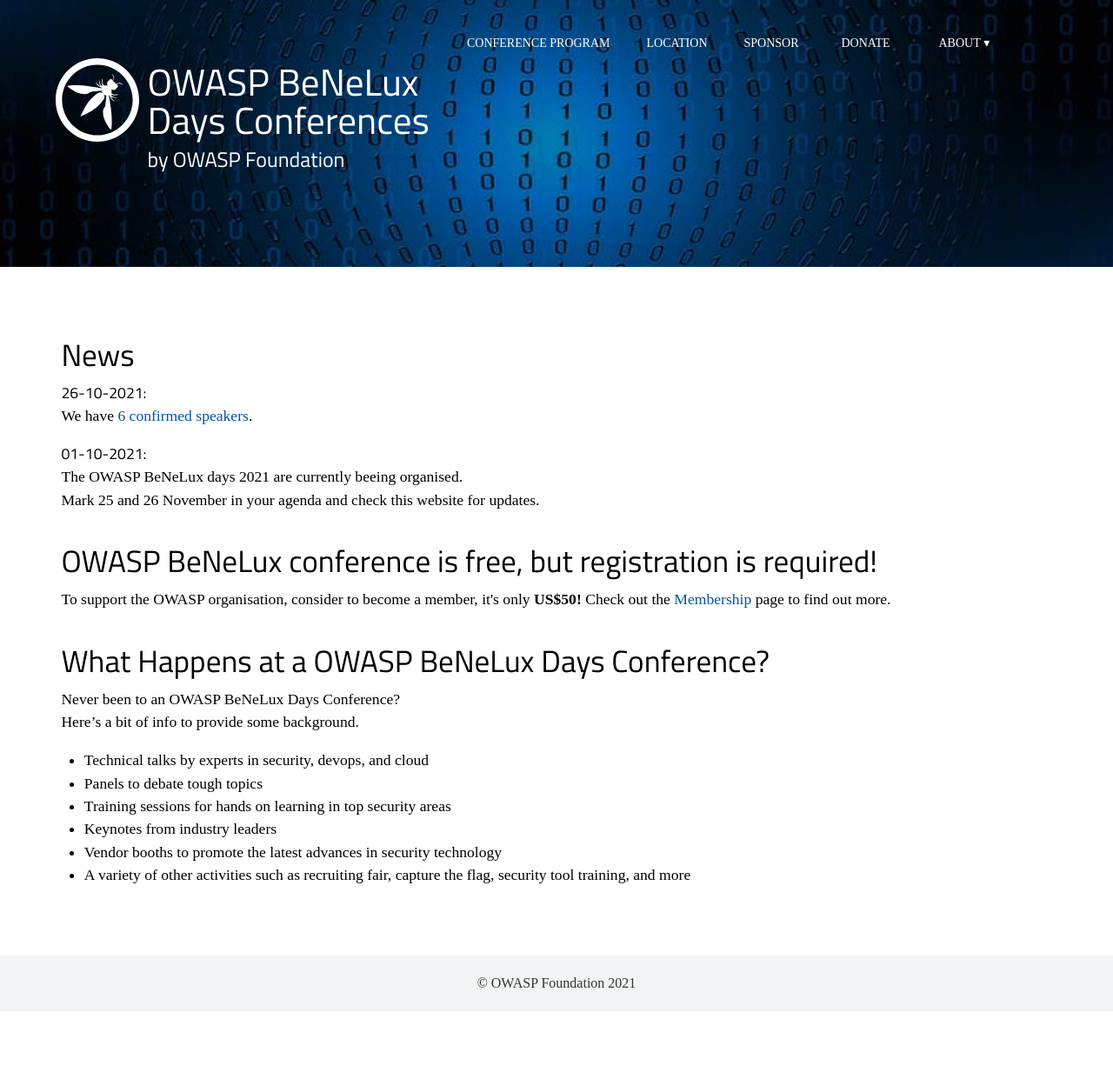
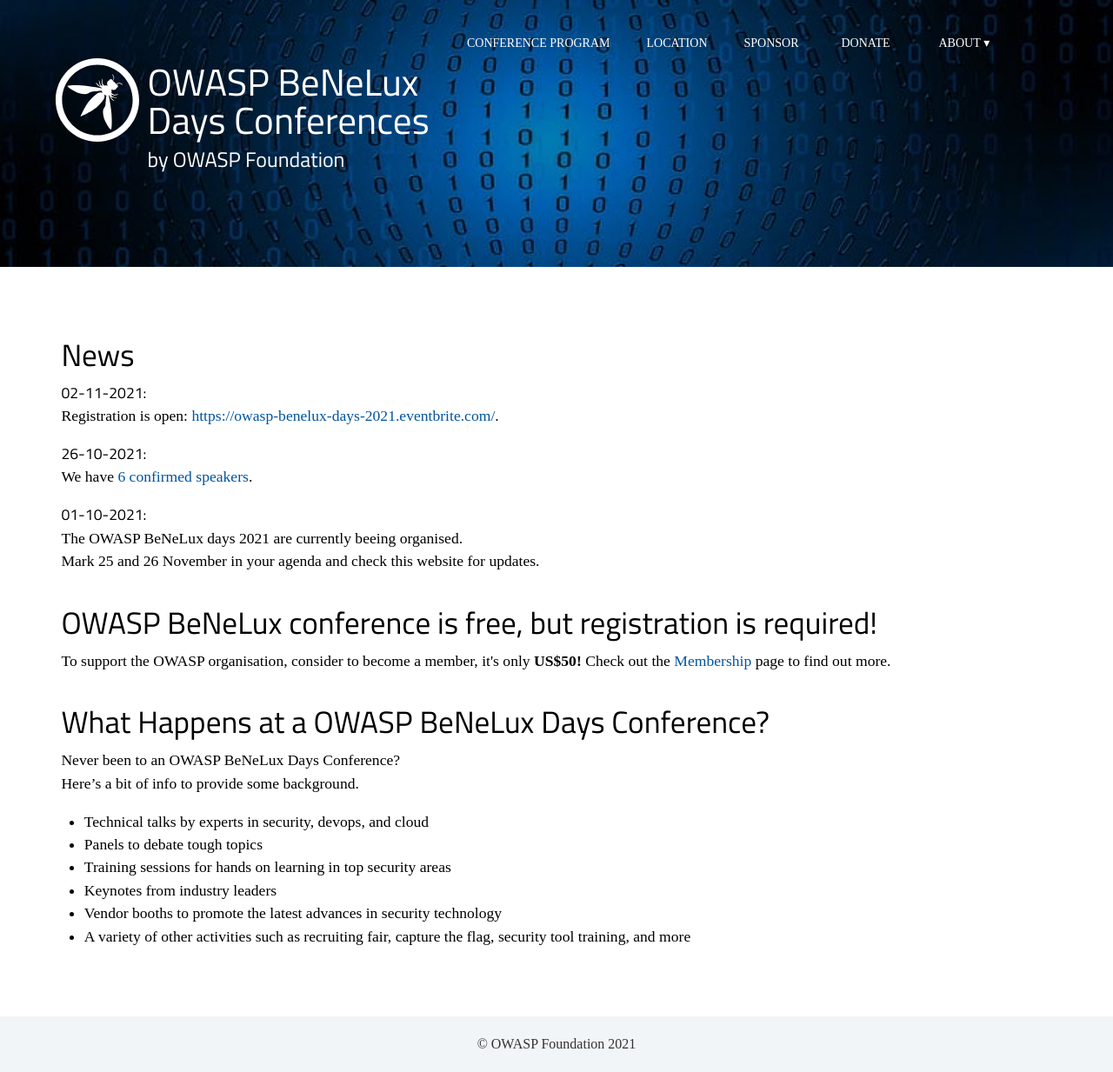
Before and after one commit to dm-17/Owasp-BeNeLux-Days-2021, a Jekyll site: the page built from index.html, in a window 1280 px wide. Shown: the whole page at 87% size. Built offline with Jekyll 4.4.1, drawn with Linux system fonts in a browser that asks for light colours; some web fonts are replaced; before the commit the page ends 1163 px from its top, so only the background shows below that.

Commit message:
News with registration link added

```diff
--- a/_data/news.yml
+++ b/_data/news.yml
@@ -1,3 +1,5 @@
+- date : 02-11-2021
+  text : Registration is open&#58; <a href="https://owasp-benelux-days-2021.eventbrite.com/">https://owasp-benelux-days-2021.eventbrite.com/</a>.
 - date : 26-10-2021
   text : We have <a href="program/conference">6 confirmed speakers</a>.
 - date : 01-10-2021
```
